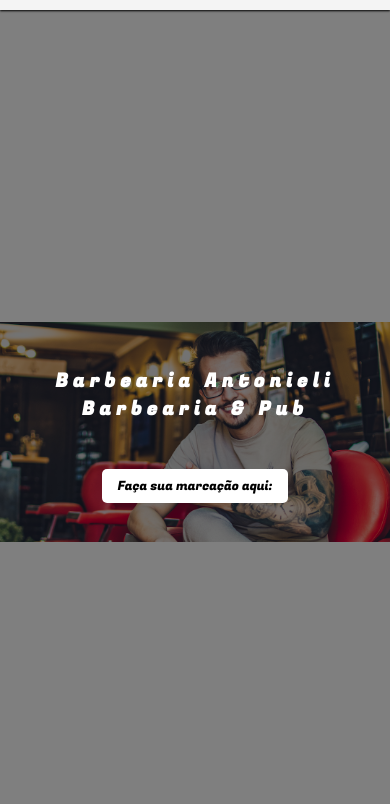
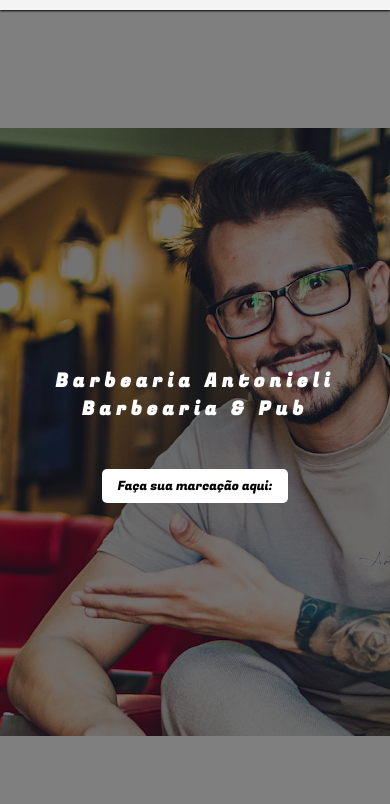
Before and after one commit to CCcauyan-martins/ModelBarber, a plain HTML site: page index.html in a window 390 px wide. Shown: the part 40-844 px from the top of the page. Drawn offline with Linux system fonts and the light colour scheme.

Commit message:
responsividade6

```diff
--- a/css/responsive.css
+++ b/css/responsive.css
@@ -1,6 +1,6 @@
 @media only screen and (max-width: 768px) {
     .inicio {
-      background-size: 100% auto;
+      background-size: auto;
     }
   }
 
```
